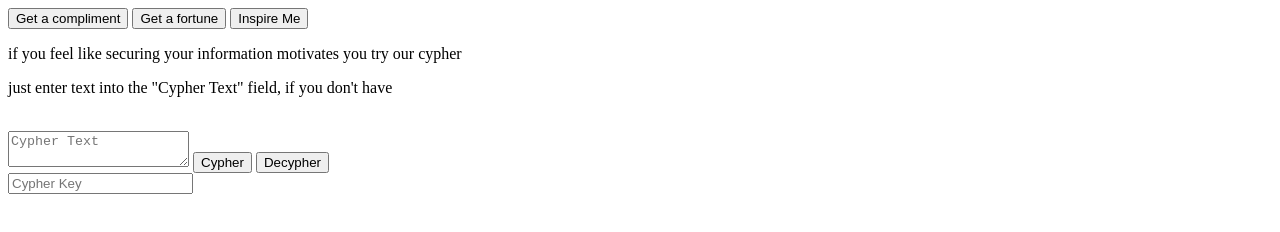
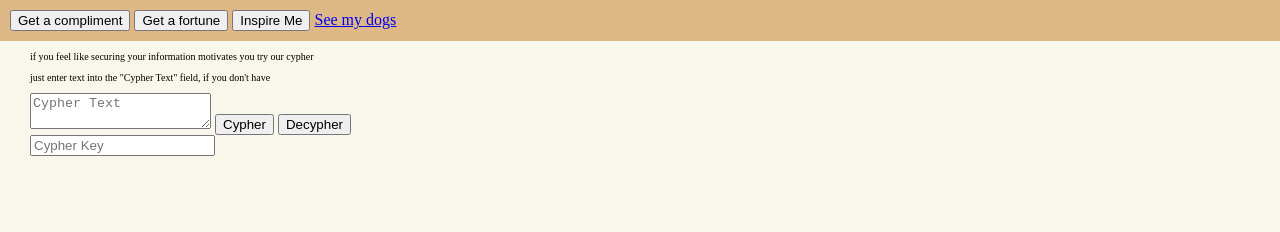
Before and after one commit to tbpatj/back-end-assessment, a website: page client/index.html in a window 1280 px wide. Drawn offline with nearby package versions, Linux system fonts and the light colour scheme.

Commit message:
updated some of the graphics, started adding a saved dogs html page link

```diff
--- a/client/index.html
+++ b/client/index.html
@@ -5,24 +5,28 @@
     <link rel="stylesheet" href="styles.css">
   </head>
   <body class="container">
-    <button id="complimentButton">Get a compliment</button>
-    <button id="fortune-button">Get a fortune</button>
-    <button id="inspiration-bttn">Inspire Me</button>
-    <button id="hide-insp-bttn" class="hidden">Hide Inspiration</button>
-    <br>
+    <div class="base-buttons">
+      <button id="complimentButton">Get a compliment</button>
+      <button id="fortune-button">Get a fortune</button>
+      <button id="inspiration-bttn">Inspire Me</button>
+      <button id="hide-insp-bttn" class="hidden">Hide Inspiration</button>
+      <a href="Dog-Page.html">See my dogs</a>
+    </div>
     <div id="image-container" class="image-container">
       <img id="inspiration" href="" class="my-image hidden initialH">
       <img id="inspiration2" href="" class="my-image hidden">
       <button class="save-button" id="save-button">Save Image</button>
     </div>
+    <div class="text-and-other-container">
     <p> if you feel like securing your information motivates you try our cypher</p>
     <p> just enter text into the "Cypher Text" field, if you don't have</p>
-    <br>
+
     <textarea id = "cypher-text"placeholder="Cypher Text"></textarea>
     <button id="submit-cypher">Cypher</button>
     <button id="submit-decypher">Decypher</button>
     <br>
     <input id="key-text" placeholder="Cypher Key">
+    </div>
     <script src="https://unpkg.com/axios/dist/axios.min.js"></script>
     <script src="main.js">
     </script>
--- a/client/styles.css
+++ b/client/styles.css
@@ -1,4 +1,17 @@
-
+html, body, header {
+    margin: 0px;
+    padding: 0px;
+}
+p{
+    font-size:10px;
+}
+body{
+    background-color: rgb(249, 247, 236);
+}
+.base-buttons{
+    background-color: burlywood;
+    padding: 10px;
+}
 .hidden {
     display:none;
 }
@@ -8,6 +21,7 @@
 }
 .image-container{
     display: flex;
+    padding-left: 20px;
     flex-direction: column;
     justify-content: center;
     align-items:flex-start;
@@ -18,6 +32,7 @@
     transition: 1s;
 }
 .container-show{
+    padding:20px;
     height:320px;
 }
 .imageShow{
@@ -34,3 +49,6 @@
     width:200px;
     height:20px;
 }
+.text-and-other-container{
+    padding-left: 30px;
+}
```
Also changed, not shown: client/Dog-Page.html (added, +13 -0 lines).
